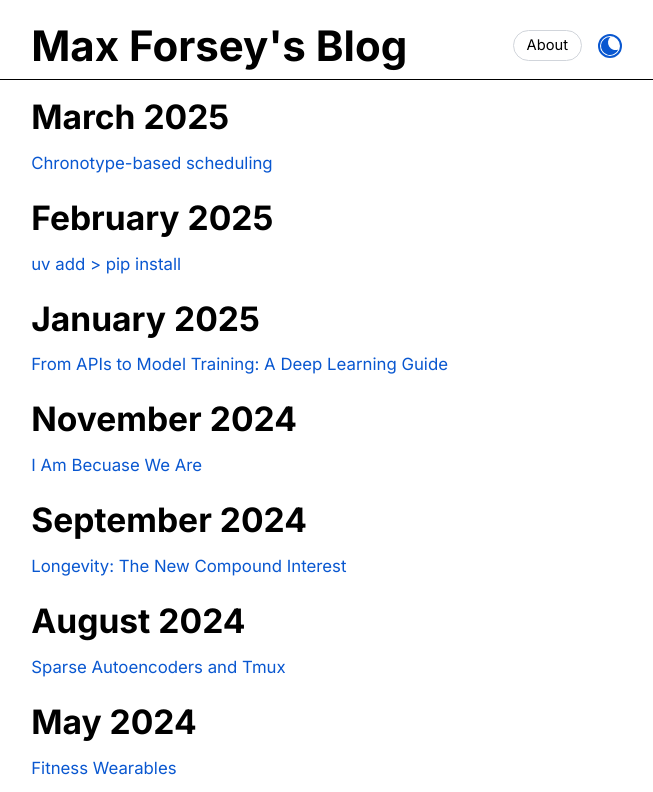
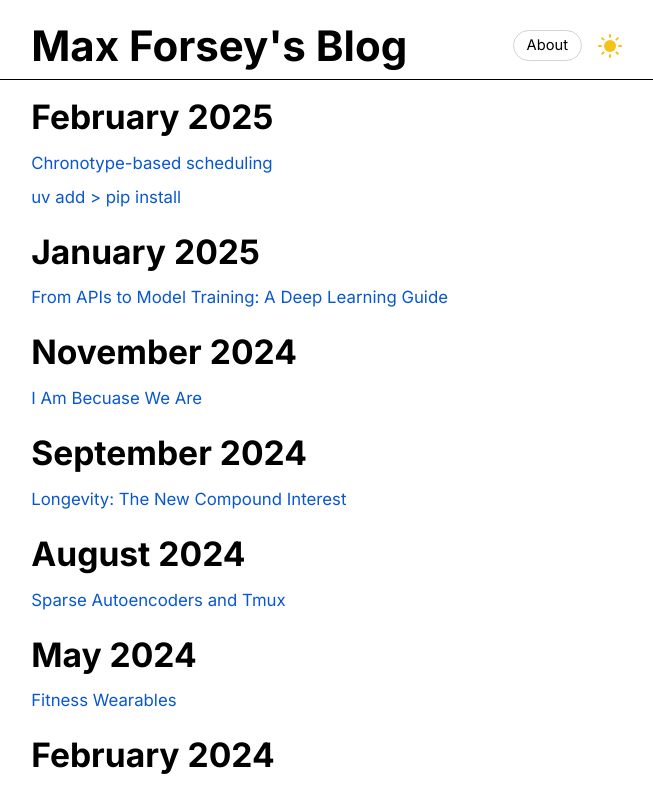
Before and after one commit to max4c/m4c2, a Next.js app: page /blog in a window 1280 px wide. Shown: the top 792 px of the page, without its empty margins (309-962 px from the left). Built offline with nearby package versions, Linux system fonts and the light colour scheme.

Commit message:
pagination for blog posts

```diff
--- a/src/app/blog/page.tsx
+++ b/src/app/blog/page.tsx
@@ -4,7 +4,7 @@ import matter from 'gray-matter';
 import BlogContent from './BlogContent';
 import { format, parseISO, startOfMonth } from 'date-fns';
 import Link from 'next/link';
-import ThemeDropdown from '@/components/ThemeDropdown';
+import { ThemeToggle } from '@/components/ThemeToggle';
 
 const ongoingPages = ['books', 'longevity', 'films', 'music', 'quotes', 'tools'];
 
@@ -91,7 +91,7 @@ export default function BlogPage() {
                   >
                     About
                   </Link>
-                  <ThemeDropdown />
+                  <ThemeToggle />
                 </div>
               </div>
             </header>
--- a/src/app/blog/post8.mdx
+++ b/src/app/blog/post8.mdx
@@ -1,7 +1,7 @@
 ---
 title: "Chronotype-based scheduling"
 type: post
-date: 2025-03-15
+date: 2025-02-23
 location: Provo
 ---
 
--- a/src/app/page.tsx
+++ b/src/app/page.tsx
@@ -8,6 +8,7 @@ import matter from 'gray-matter';
 import { format, parseISO } from 'date-fns';
 import { ThemeToggle } from '@/components/ThemeToggle';
 import ImageModal from '@/components/ImageModal';
+import BlogPagination from '@/components/BlogPagination';
 
 const blogDir = path.join(process.cwd(), 'src/app/blog');
 const files = fs.readdirSync(blogDir).filter(file => file.endsWith('.mdx'));
@@ -107,21 +108,7 @@ export default function Home() {
           {/* Posts section */}
           <div>
             <h4 className="text-lg font-medium text-gray-800 dark:text-gray-200 mb-3">Blog Posts</h4>
-            <div className="space-y-2">
-              {sortedPosts.slice(0, 5).map((post) => (
-                <Link
-                  key={post.slug}
-                  href={`/blog/${post.slug}`}
-                  className="custom-button block"
-                >
-                  <div className="button-outter">
-                    <div className="button-inner">
-                      <span>{post.title}</span>
-                    </div>
-                  </div>
-                </Link>
-              ))}
-            </div>
+            <BlogPagination posts={sortedPosts} />
           </div>
         </section>
 
--- /dev/null
+++ b/src/components/BlogPagination.tsx
@@ -0,0 +1,88 @@
+'use client';
+
+import { useState } from 'react';
+import Link from 'next/link';
+
+type Post = {
+  slug: string;
+  title: string;
+  date: Date;
+  type: string;
+};
+
+interface BlogPaginationProps {
+  posts: Post[];
+}
+
+export default function BlogPagination({ posts }: BlogPaginationProps) {
+  const postsPerPage = 5;
+  const [currentPage, setCurrentPage] = useState(0);
+  const totalPages = Math.ceil(posts.length / postsPerPage);
+
+  const visiblePosts = posts.slice(
+    currentPage * postsPerPage,
+    (currentPage + 1) * postsPerPage
+  );
+
+  const goToPrevPage = () => {
+    setCurrentPage(prev => Math.max(0, prev - 1));
+  };
+
+  const goToNextPage = () => {
+    setCurrentPage(prev => Math.min(totalPages - 1, prev + 1));
+  };
+
+  return (
+    <>
+      <div className="space-y-2">
+        {visiblePosts.map((post) => (
+          <Link
+            key={post.slug}
+            href={`/blog/${post.slug}`}
+            className="custom-button block"
+          >
+            <div className="button-outter">
+              <div className="button-inner">
+                <span>{post.title}</span>
+              </div>
+            </div>
+          </Link>
+        ))}
+      </div>
+
+      {totalPages > 1 && (
+        <div className="flex justify-between items-center mt-4">
+          <button
+            onClick={goToPrevPage}
+            disabled={currentPage === 0}
+            className={`custom-button ${currentPage === 0 ? 'opacity-50 cursor-not-allowed' : ''}`}
+            aria-label="Previous page"
+          >
+            <div className="button-outter">
+              <div className="button-inner py-2 px-3">
+                <span>←</span>
+              </div>
+            </div>
+          </button>
+
+          <span className="text-sm">
+            {currentPage + 1} / {totalPages}
+          </span>
+
+          <button
+            onClick={goToNextPage}
+            disabled={currentPage === totalPages - 1}
+            className={`custom-button ${currentPage === totalPages - 1 ? 'opacity-50 cursor-not-allowed' : ''}`}
+            aria-label="Next page"
+          >
+            <div className="button-outter">
+              <div className="button-inner py-2 px-3">
+                <span>→</span>
+              </div>
+            </div>
+          </button>
+        </div>
+      )}
+    </>
+  );
+}
--- a/src/components/ThemeDropdown.tsx
+++ /dev/null
@@ -1,86 +0,0 @@
-'use client';
-
-import { useTheme } from 'next-themes';
-import * as DropdownMenu from '@radix-ui/react-dropdown-menu';
-import { useEffect, useState } from 'react';
-
-export default function ThemeDropdown() {
-  const { theme, systemTheme, setTheme } = useTheme();
-  const [mounted, setMounted] = useState(false);
-
-  useEffect(() => {
-    setMounted(true);
-  }, []);
-
-  if (!mounted) {
-    return <div className="w-8 h-8 bg-gray-200 dark:bg-gray-700 rounded animate-pulse" />;
-  }
-
-  const isDarkMode = theme === 'dark' || (theme === 'system' && systemTheme === 'dark');
-
-  // Determine focus ring color based on current theme
-  const focusRingClass = isDarkMode
-    ? "focus:ring-[#F7C217]" // Yellow ring for dark mode
-    : "focus:ring-[#0957D0]"; // Blue ring for light mode
-
-  return (
-    <DropdownMenu.Root>
-      <DropdownMenu.Trigger asChild>
-        <button
-          className={`p-2 rounded-lg hover:bg-gray-100 dark:hover:bg-gray-800 transition-colors focus:outline-none focus:ring-2 ${focusRingClass}`}
-          aria-label="Toggle theme"
-        >
-          {isDarkMode ? (
-            <svg xmlns="http://www.w3.org/2000/svg" viewBox="0 0 24 24" width="24" height="24">
-              <circle cx="12" cy="12" r="6" className="fill-[#F7C217]"/>
-              <g className="stroke-[#F7C217]" strokeWidth="2" strokeLinecap="round">
-                <line x1="12" y1="3" x2="12" y2="1"/>
-                <line x1="12" y1="23" x2="12" y2="21"/>
-                <line x1="3" y1="12" x2="1" y2="12"/>
-                <line x1="23" y1="12" x2="21" y2="12"/>
-                <line x1="5.636" y1="5.636" x2="4.222" y2="4.222"/>
-                <line x1="19.778" y1="19.778" x2="18.364" y2="18.364"/>
-                <line x1="18.364" y1="5.636" x2="19.778" y2="4.222"/>
-                <line x1="4.222" y1="19.778" x2="5.636" y2="18.364"/>
-              </g>
-            </svg>
-          ) : (
-            <svg xmlns="http://www.w3.org/2000/svg" viewBox="0 0 24 24" width="24" height="24">
-              <circle cx="12" cy="12" r="11" className="stroke-[#0957D0] fill-none" strokeWidth="2"/>
-              <path d="M12 3c.132 0 .263 0 .393 0a7.5 7.5 0 0 0 7.92 12.446A9 9 0 1 1 12 3z" className="fill-[#0957D0]"/>
-            </svg>
-          )}
-        </button>
-      </DropdownMenu.Trigger>
-
-      <DropdownMenu.Portal>
-        <DropdownMenu.Content
-          className="min-w-[200px] bg-white dark:bg-gray-800 rounded-md p-1 shadow-lg"
-          sideOffset={5}
-        >
-          <DropdownMenu.Item
-            className={`px-2 py-2 text-sm rounded-sm cursor-pointer hover:bg-gray-100 dark:hover:bg-gray-700
-              ${theme === 'light' ? 'bg-gray-100 dark:bg-gray-700' : ''}`}
-            onClick={() => setTheme('light')}
-          >
-            Light
-          </DropdownMenu.Item>
-          <DropdownMenu.Item
-            className={`px-2 py-2 text-sm rounded-sm cursor-pointer hover:bg-gray-100 dark:hover:bg-gray-700
-              ${theme === 'dark' ? 'bg-gray-100 dark:bg-gray-700' : ''}`}
-            onClick={() => setTheme('dark')}
-          >
-            Dark
-          </DropdownMenu.Item>
-          <DropdownMenu.Item
-            className={`px-2 py-2 text-sm rounded-sm cursor-pointer hover:bg-gray-100 dark:hover:bg-gray-700
-              ${theme === 'system' ? 'bg-gray-100 dark:bg-gray-700' : ''}`}
-            onClick={() => setTheme('system')}
-          >
-            System
-          </DropdownMenu.Item>
-        </DropdownMenu.Content>
-      </DropdownMenu.Portal>
-    </DropdownMenu.Root>
-  );
-}
```
